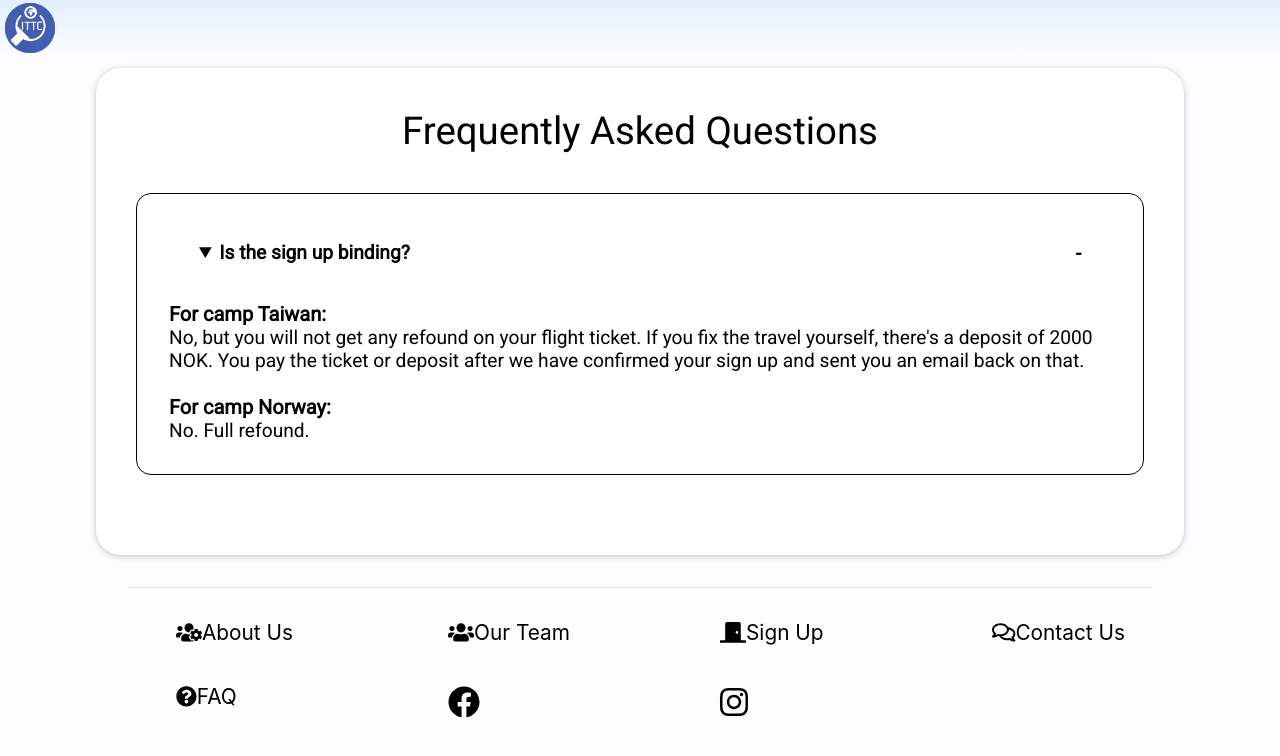
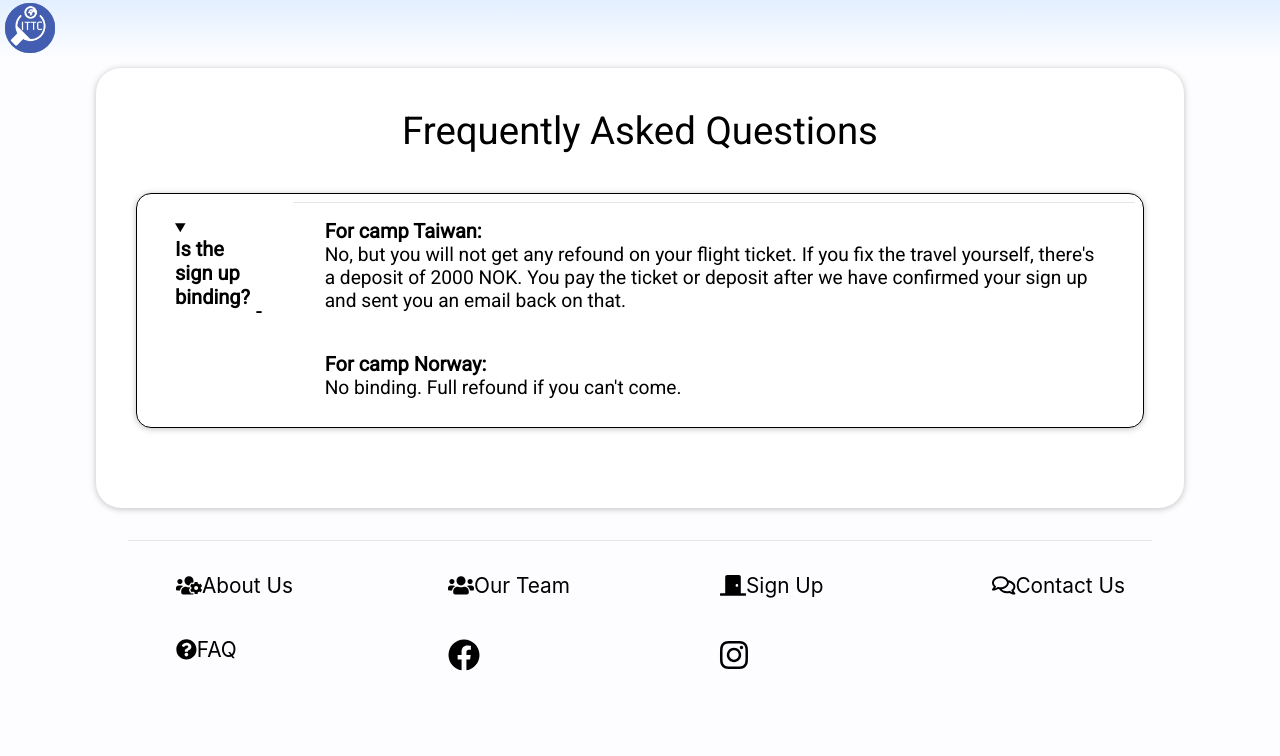
Before and after one commit to mikkelgud/InternationalTableTennisCamp, a React (Create React App) app: page /faq in a window 1280 px wide. Both pictures are taken after a click on the heading "Is the sign up binding?". Shown: the top 756 px of the page. Built offline with nearby package versions, Linux system fonts and the light colour scheme.

Commit message:
Added better styling for faq

```diff
--- a/src/components/Faq.js
+++ b/src/components/Faq.js
@@ -7,10 +7,12 @@ import { ScrollTop } from '../utils/ScrollToTopp';
 import { StyledSTextSectionHeader } from '../styleguides/StyledSemiTextSectionHeader';
 
 
-const StyledDetils = styled.details`
+const StyledDetails = styled.details`
+padding: 0;
+border-radius: 15px;
 border: 1px solid black;
-padding: 2rem;
-border-radius: 15px;
+padding: 0.5rem;
+box-shadow: 0 1px 6px 0 rgba(32,33,36,0.28);
 `;
 
 export default function Rules() {
@@ -21,21 +23,23 @@ export default function Rules() {
             <StyledTextSectionHeader style={{textAlign: "center"}}>Frequently Asked Questions</StyledTextSectionHeader>
             <br/>
             <br/>
-            <StyledText>
-                <StyledDetils>
-                    <summary>Is the sign up binding? </summary>
-                    <div>
-                    <br/>
-                         <StyledSTextSectionHeader>For camp Taiwan:</StyledSTextSectionHeader>
-                        No, but you will not get any refound on your flight ticket.
+                <StyledDetails>
+               <summary> <StyledSTextSectionHeader>Is the sign up binding? </StyledSTextSectionHeader></summary>
+                    <div style={{borderTop: "1px solid #e1e4e8", paddingTop: "1rem"}}>
+
+                         <StyledSTextSectionHeader style={{padding: "0 2rem"}}>For camp Taiwan:</StyledSTextSectionHeader>
+                         <StyledText style={{padding: "0 2rem"}}>  No, but you will not get any refound on your flight ticket.
                         If you fix the travel yourself, there's a deposit of 2000 NOK.
                        You pay the ticket or deposit after we have confirmed your sign up and sent you an email back on that.
+                       </StyledText>
                         <br/><br/>
-                        <StyledSTextSectionHeader>For camp Norway:</StyledSTextSectionHeader>
-                        No. Full refound.
+                        <StyledSTextSectionHeader style={{padding: "0 2rem"}}>For camp Norway:</StyledSTextSectionHeader>
+                       <StyledText style={{padding: "0 2rem"}}> No binding. Full refound if you can't come.</StyledText>
+                    <br/>
                     </div>
-                </StyledDetils>
-            </StyledText>
+
+                </StyledDetails>
+
             <br/>
             <br/>
         </StyledDiv>
--- a/src/index.css
+++ b/src/index.css
@@ -18,7 +18,7 @@ code {
 }
 details{
   border:2px solid var(--c-dark);
-  display:block;
+  display: flex;
 }
 summary{
   list-style-image: none;
```
